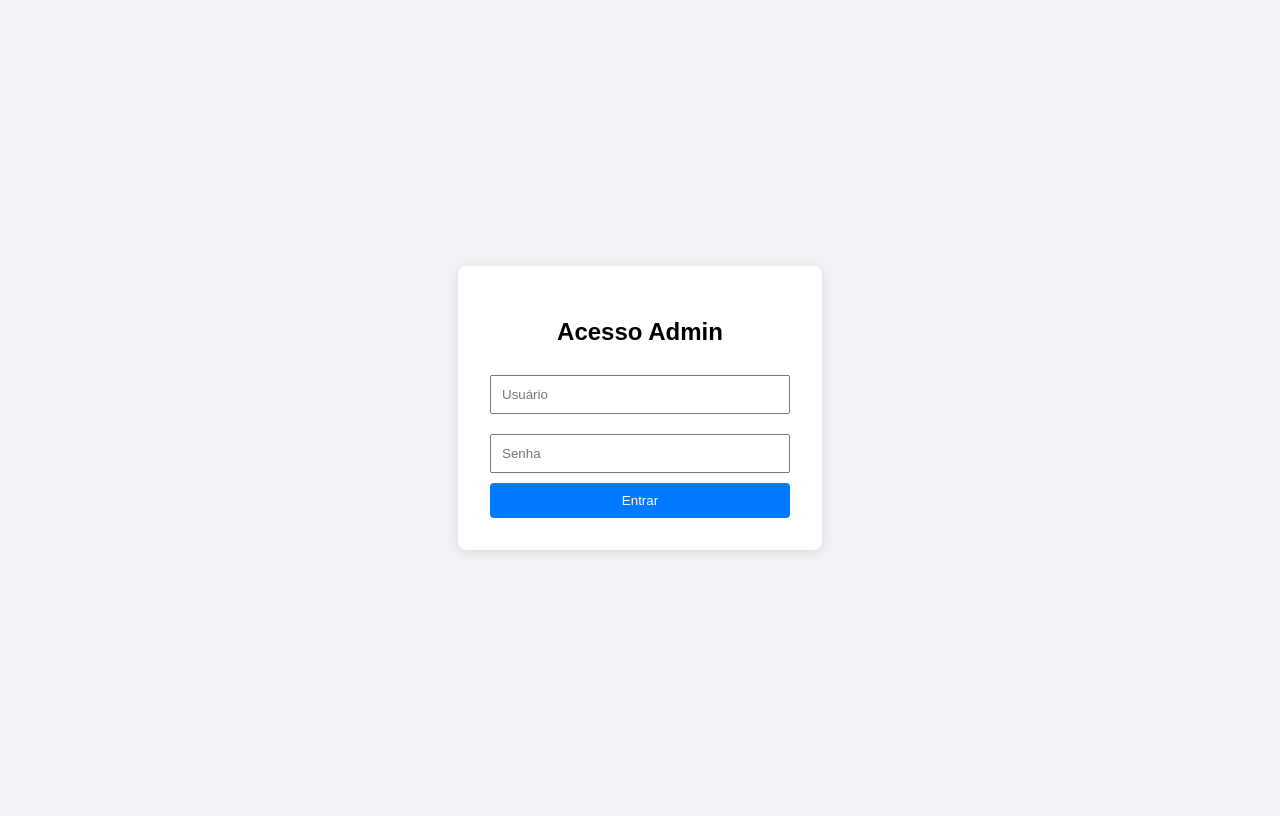
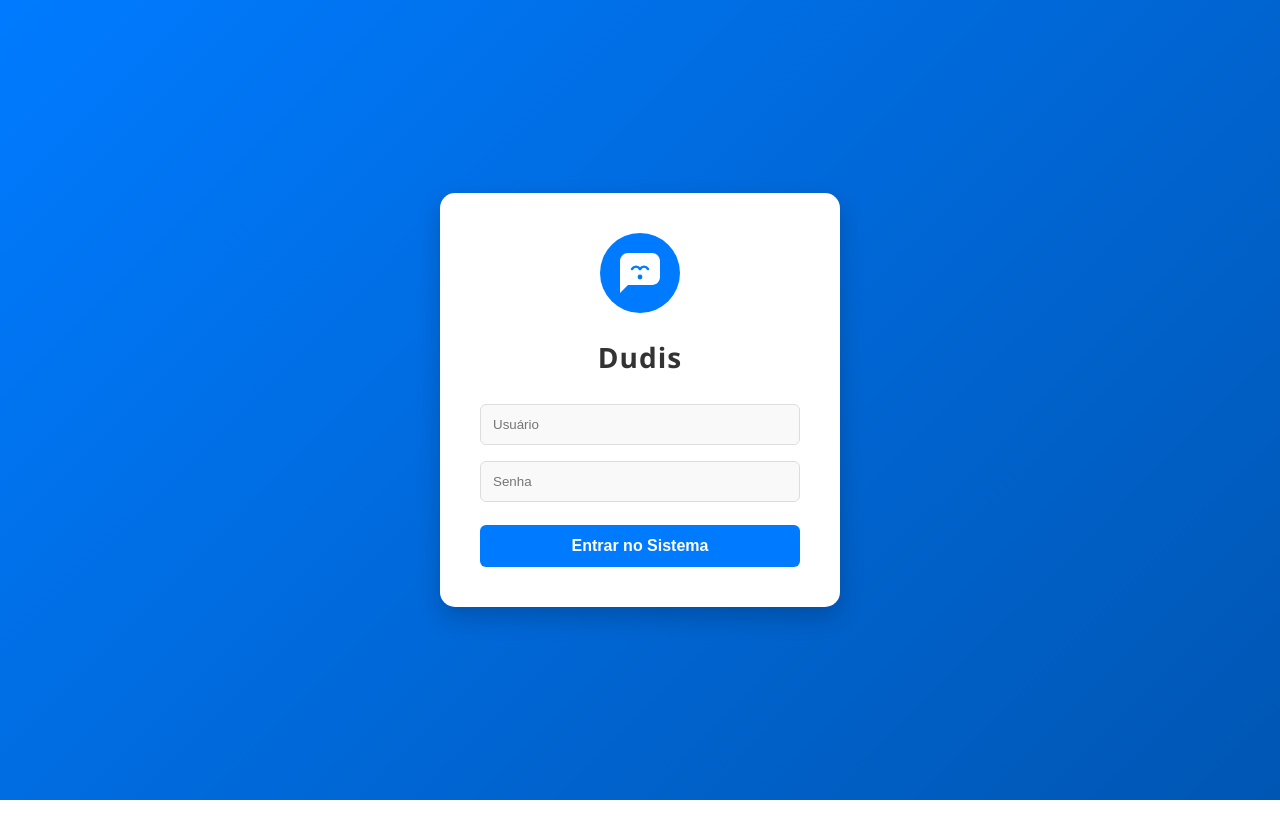
Before and after one commit to dhionasrm/interfone-voz-pi, a Flask app: page /login in a window 1280 px wide. Run offline with Flask 3, Linux system fonts and the light colour scheme.

Commit message:
Inclusão de logo e layout modernizado na tela de login. Ajuste do comando dos ramais.

```diff
--- a/templates/login.html
+++ b/templates/login.html
@@ -1,30 +1,120 @@
 <!DOCTYPE html>
-<html>
+<html lang="pt-br">
 <head>
-    <title>Login - Interfone Inteligente</title>
+    <meta charset="UTF-8">
+    <meta name="viewport" content="width=device-width, initial-scale=1.0">
+    <title>Login - Dudis</title>
     <style>
-        body { font-family: Arial, sans-serif; display: flex; justify-content: center; align-items: center; height: 100vh; background-color: #f0f2f5; }
-        .card { background: white; padding: 2rem; border-radius: 8px; box-shadow: 0 2px 10px rgba(0,0,0,0.1); width: 300px; }
-        input { width: 100%; padding: 10px; margin: 10px 0; box-sizing: border-box; }
-        button { width: 100%; padding: 10px; background: #007bff; color: white; border: none; border-radius: 4px; cursor: pointer; }
-        button:hover { background: #0056b3; }
-        .error { color: red; font-size: 0.9em; text-align: center; }
+        body {
+            font-family: 'Segoe UI', Tahoma, Geneva, Verdana, sans-serif;
+            display: flex;
+            justify-content: center;
+            align-items: center;
+            height: 100vh;
+            background: linear-gradient(135deg, #007bff 0%, #0056b3 100%); /* Fundo degradê azul */
+            margin: 0;
+        }
+
+        .card {
+            background: white;
+            padding: 2.5rem;
+            border-radius: 15px;
+            box-shadow: 0 10px 25px rgba(0,0,0,0.2);
+            width: 320px;
+            text-align: center;
+        }
+
+        /* Estilo da Logo e Marca */
+        .logo-container {
+            margin-bottom: 20px;
+        }
+
+        .brand-name {
+            font-size: 28px;
+            font-weight: bold;
+            color: #333;
+            margin: 10px 0 20px 0;
+            letter-spacing: 1px;
+        }
+
+        .brand-subtitle {
+            font-size: 14px;
+            color: #666;
+            margin-bottom: 30px;
+        }
+
+        /* Campos do formulário */
+        input {
+            width: 100%;
+            padding: 12px;
+            margin: 8px 0;
+            box-sizing: border-box;
+            border: 1px solid #ddd;
+            border-radius: 6px;
+            background-color: #f9f9f9;
+            transition: 0.3s;
+        }
+
+        input:focus {
+            border-color: #007bff;
+            outline: none;
+            background-color: #fff;
+        }
+
+        button {
+            width: 100%;
+            padding: 12px;
+            margin-top: 15px;
+            background: #007bff;
+            color: white;
+            border: none;
+            border-radius: 6px;
+            cursor: pointer;
+            font-size: 16px;
+            font-weight: bold;
+            transition: 0.3s;
+        }
+
+        button:hover {
+            background: #0056b3;
+            transform: translateY(-1px);
+        }
+
+        .error {
+            color: #dc3545;
+            font-size: 0.9em;
+            background-color: #ffe6e6;
+            padding: 10px;
+            border-radius: 4px;
+            margin-bottom: 15px;
+        }
     </style>
 </head>
 <body>
     <div class="card">
-        <h2 style="text-align: center;">Acesso Admin</h2>
+
+        <div class="logo-container">
+            <svg width="80" height="80" viewBox="0 0 100 100" fill="none" xmlns="http://www.w3.org/2000/svg">
+                <circle cx="50" cy="50" r="50" fill="#007bff"/>
+                <path d="M25 35C25 29.4772 29.4772 25 35 25H65C70.5228 25 75 29.4772 75 35V55C75 60.5228 70.5228 65 65 65H35L25 75V35Z" fill="white"/>
+                <path d="M40 45C40 45 42 42 45 42C48 42 50 45 50 45" stroke="#007bff" stroke-width="3" stroke-linecap="round"/>
+                <path d="M50 45C50 45 52 42 55 42C58 42 60 45 60 45" stroke="#007bff" stroke-width="3" stroke-linecap="round"/>
+                <circle cx="50" cy="55" r="3" fill="#007bff"/>
+            </svg>
+        </div>
+
+        <div class="brand-name">Dudis</div>
 
         {% with messages = get_flashed_messages() %}
             {% if messages %}
-                <p class="error">{{ messages[0] }}</p>
+                <div class="error">{{ messages[0] }}</div>
             {% endif %}
         {% endwith %}
 
         <form method="POST">
-            <input type="text" name="username" placeholder="Usuário" required>
+            <input type="text" name="username" placeholder="Usuário" required autocomplete="off">
             <input type="password" name="password" placeholder="Senha" required>
-            <button type="submit">Entrar</button>
+            <button type="submit">Entrar no Sistema</button>
         </form>
     </div>
 </body>
```
Also changed, not shown: teste_voz.py (+66 -30 lines).
